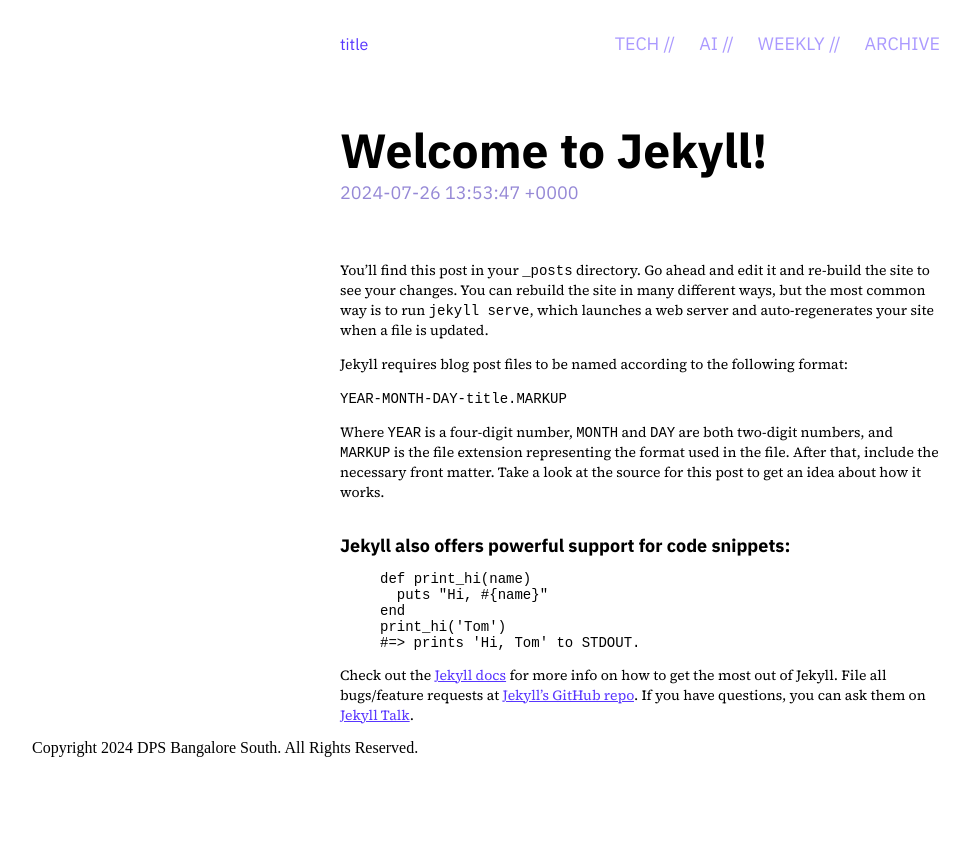
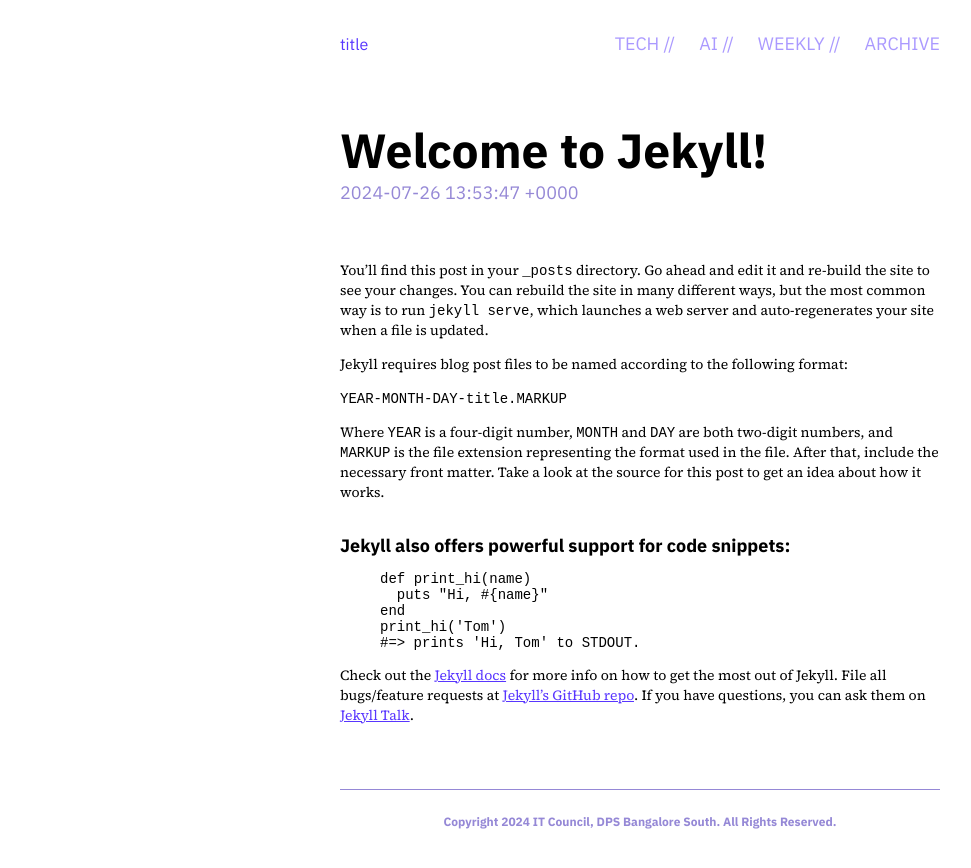
Before and after one commit to dpsitcouncil/dips-bytes, a Jekyll site: the page built from _posts/2024-07-26-welcome-to-jekyll.markdown, in a window 1280 px wide. Shown: the top 868 px of the page, without its empty margins (0-971 px from the left). Built offline with Jekyll 4.4.1, drawn with Linux system fonts in a browser that asks for light colours.

Commit message:
Added footer.

```diff
--- a/_includes/footer.html
+++ b/_includes/footer.html
@@ -1,7 +1,7 @@
 <footer>
 
 	<div class="endnotes">
-		Copyright {{site.time | date: '%Y'}} DPS Bangalore South. All Rights Reserved.
+		Copyright {{site.time | date: '%Y'}} IT Council, DPS Bangalore South. All Rights Reserved.
 	</div>
 
 </footer>
--- /dev/null
+++ b/_sass/footer.sass
@@ -0,0 +1,16 @@
+@import 'colors'
+
+footer
+	display: flex
+	flex-direction: row
+	justify-content: center
+	font-weight: bold
+	color: $theme_light
+	font-size: 12px
+	z-index: 10000
+	font-family: "IBM Plex Sans"
+	margin: auto
+	max-width: 600px
+	padding-top: 24px
+	margin-top: 64px
+	border-top: 1px solid $theme_light
--- a/styles/main.sass
+++ b/styles/main.sass
@@ -4,6 +4,7 @@
 
 @import 'body'
 @import 'navigation'
+@import 'footer'
 
 
 
```
